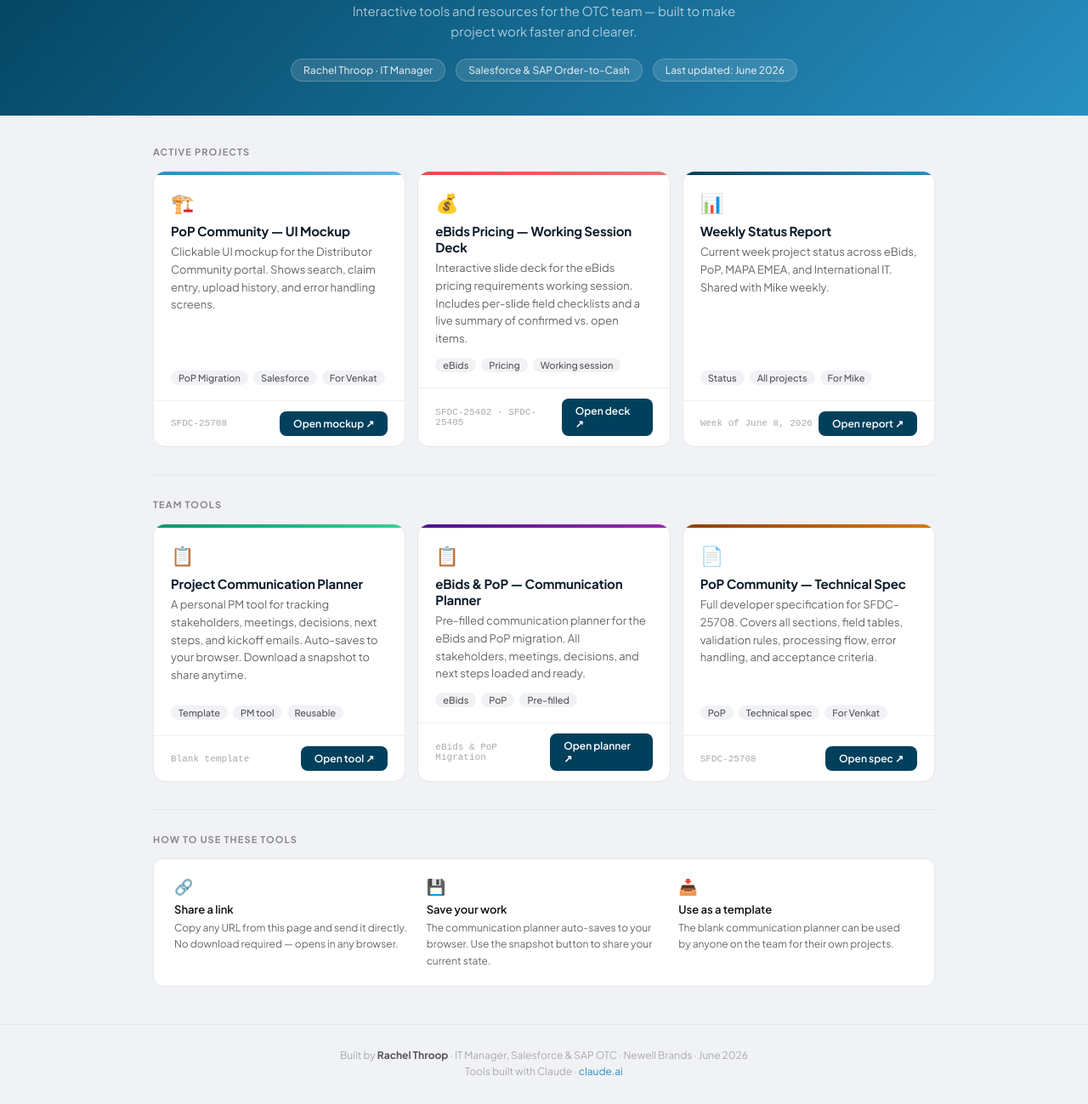
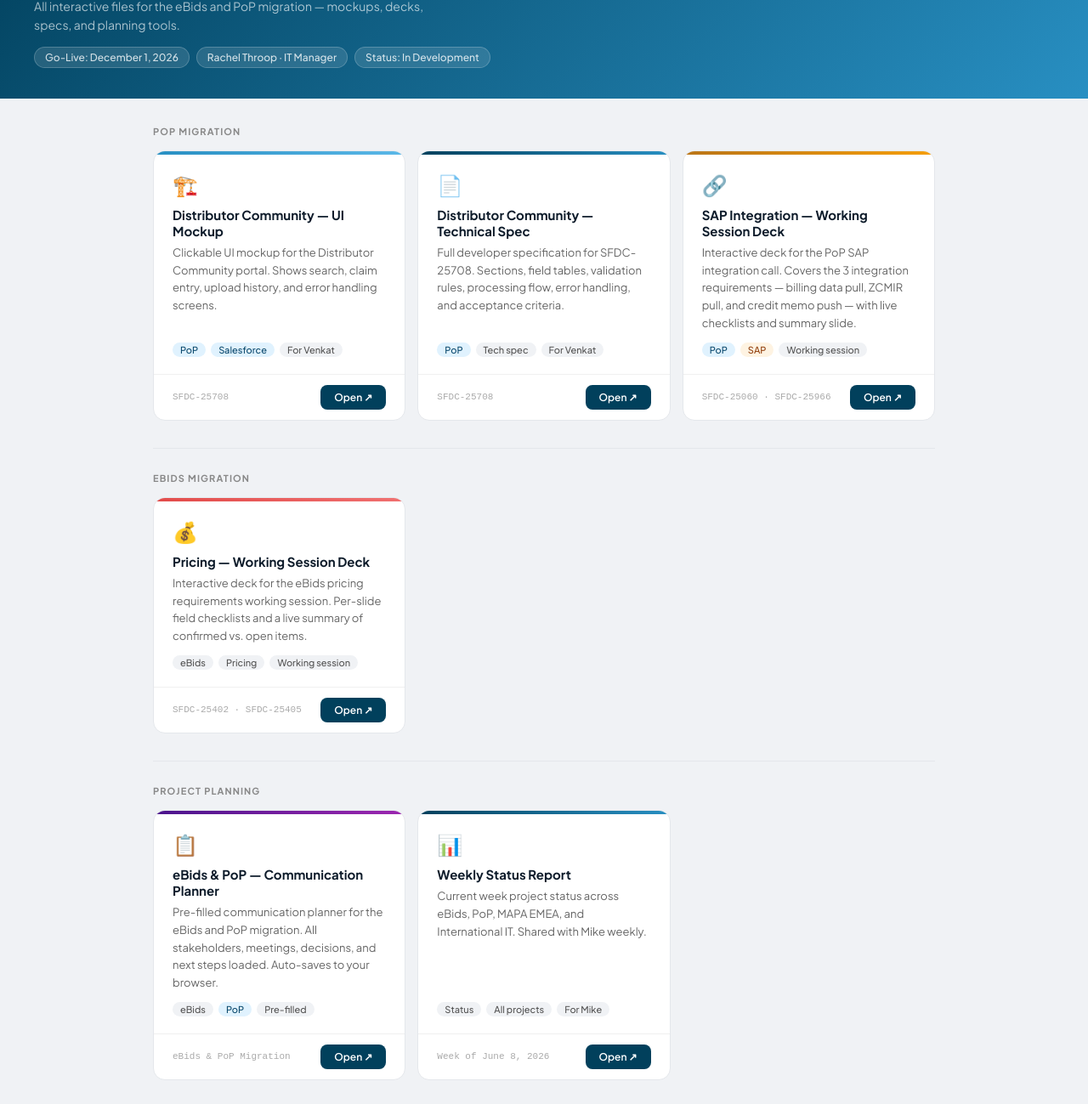
Before and after one commit to Rachel-Throop-NWL/WeeklyUpdates, a plain HTML site: page ebids-pop-project.html in a window 1280 px wide. Shown: the part 122-1421 px from the top of the page at 85% size. Drawn offline with Linux system fonts and the light colour scheme.

Commit message:
Add files via upload

```diff
--- a/ebids-pop-project.html
+++ b/ebids-pop-project.html
@@ -3,100 +3,143 @@
 <head>
 <meta charset="UTF-8">
 <meta name="viewport" content="width=device-width, initial-scale=1.0">
-<title>Rachel Throop — IT Project Tools</title>
+<title>eBids & PoP Project Hub — IT Toolbox</title>
 <link href="https://fonts.googleapis.com/css2?family=Plus+Jakarta+Sans:wght@300;400;500;600;700&display=swap" rel="stylesheet">
 <style>
 *{box-sizing:border-box;margin:0;padding:0}
-body{font-family:'Plus Jakarta Sans',sans-serif;background:#F0F2F5;color:#111;min-height:100vh}
-
-.hero{background:linear-gradient(135deg,#01405C 0%,#288FC2 100%);padding:48px 40px 40px;text-align:center}
-.hero-eyebrow{font-size:12px;font-weight:500;letter-spacing:.12em;text-transform:uppercase;color:rgba(255,255,255,0.6);margin-bottom:12px}
-.hero h1{font-size:32px;font-weight:700;color:#fff;letter-spacing:-.02em;margin-bottom:8px}
-.hero p{font-size:15px;color:rgba(255,255,255,0.65);max-width:480px;margin:0 auto;line-height:1.6}
-.hero-meta{display:flex;align-items:center;justify-content:center;gap:12px;margin-top:20px;flex-wrap:wrap}
-.meta-pill{background:rgba(255,255,255,0.12);border:1px solid rgba(255,255,255,0.2);color:rgba(255,255,255,0.8);font-size:12px;font-weight:500;padding:5px 14px;border-radius:20px}
-
-.main{padding:36px 40px;max-width:1000px;margin:0 auto}
+body{font-family:'Plus Jakarta Sans',sans-serif;background:#F0F2F5;color:#111;min-height:100vh;display:flex;flex-direction:column}
+.hero{background:linear-gradient(135deg,#01405C 0%,#288FC2 100%);padding:40px 40px 36px}
+.hero-back{font-size:12px;color:rgba(255,255,255,0.7);margin-bottom:16px;cursor:pointer;display:inline-flex;align-items:center;gap:5px;text-decoration:none}
+.hero-back:hover{color:#fff}
+.hero h1{font-size:28px;font-weight:700;color:#fff;letter-spacing:-.02em;margin-bottom:6px}
+.hero p{font-size:14px;color:rgba(255,255,255,0.65);max-width:500px;line-height:1.6}
+.hero-meta{display:flex;gap:8px;flex-wrap:wrap;margin-top:14px}
+.meta-pill{background:rgba(255,255,255,0.12);border:1px solid rgba(255,255,255,0.2);color:rgba(255,255,255,0.8);font-size:12px;font-weight:500;padding:4px 12px;border-radius:20px}
+.main{flex:1;padding:32px 40px;max-width:1000px;margin:0 auto;width:100%}
 .section-label{font-size:11px;font-weight:700;letter-spacing:.1em;text-transform:uppercase;color:#888;margin-bottom:16px}
-
-.grid{display:grid;grid-template-columns:repeat(auto-fill,minmax(280px,1fr));gap:14px;margin-bottom:32px}
-
+.grid{display:grid;grid-template-columns:repeat(auto-fill,minmax(290px,1fr));gap:14px;margin-bottom:32px}
 .card{background:#fff;border:1px solid #E4E7EB;border-radius:14px;overflow:hidden;transition:box-shadow .2s,transform .2s;display:flex;flex-direction:column}
-.card:hover{box-shadow:0 4px 20px rgba(0,0,0,0.1);transform:translateY(-2px)}
+.card:hover{box-shadow:0 4px 20px rgba(0,0,0,0.09);transform:translateY(-2px)}
 .card-accent{height:4px}
-.card-body{padding:18px 20px;flex:1;display:flex;flex-direction:column}
-.card-icon{font-size:22px;margin-bottom:10px}
-.card-title{font-size:15px;font-weight:700;color:#0D1B2A;margin-bottom:5px;letter-spacing:-.01em}
+.card-body{padding:20px 22px;flex:1;display:flex;flex-direction:column}
+.card-icon{font-size:24px;margin-bottom:10px}
+.card-title{font-size:15px;font-weight:700;color:#0D1B2A;margin-bottom:6px}
 .card-desc{font-size:13px;color:#666;line-height:1.6;flex:1}
 .card-tags{display:flex;gap:6px;flex-wrap:wrap;margin-top:12px}
 .tag{font-size:11px;font-weight:500;padding:2px 9px;border-radius:20px;background:#F0F2F5;color:#555}
-.card-footer{padding:12px 20px;border-top:1px solid #F0F0F0;display:flex;align-items:center;justify-content:space-between}
+.tag-blue{background:#E0F2FE;color:#0C4A6E}
+.tag-amber{background:#FEF3E2;color:#92400E}
+.card-footer{padding:12px 22px;border-top:1px solid #F0F0F0;display:flex;align-items:center;justify-content:space-between}
 .card-jira{font-size:11px;color:#aaa;font-family:monospace}
 .open-btn{display:inline-flex;align-items:center;gap:5px;padding:7px 16px;background:#01405C;color:#fff;border-radius:8px;font-size:12px;font-weight:600;text-decoration:none;transition:background .15s}
 .open-btn:hover{background:#012d41}
-.open-btn-outline{background:transparent;color:#01405C;border:1px solid #01405C}
-.open-btn-outline:hover{background:#E8F4FA}
-
 .divider{border:none;border-top:1px solid #E4E7EB;margin:8px 0 28px}
-
-.footer{text-align:center;padding:28px 40px;font-size:12px;color:#aaa;border-top:1px solid #E4E7EB;margin-top:8px}
-.footer strong{color:#555}
-
-@media(max-width:600px){.hero{padding:36px 20px 28px}.main{padding:24px 18px}.grid{grid-template-columns:1fr}}
+.footer{text-align:center;padding:24px 40px;font-size:12px;color:#aaa;border-top:1px solid #E4E7EB}
+@media(max-width:600px){.hero{padding:28px 20px}.main{padding:24px 18px}.grid{grid-template-columns:1fr}}
 </style>
 </head>
 <body>
 
 <div class="hero">
-  <div class="hero-eyebrow">Newell Brands · Information Technology</div>
-  <h1>IT Project Tools</h1>
-  <p>Interactive tools and resources for the OTC team — built to make project work faster and clearer.</p>
+  <a href="index.html" class="hero-back">← IT Toolbox</a>
+  <h1>🗂️ eBids & PoP Project Hub</h1>
+  <p>All interactive files for the eBids and PoP migration — mockups, decks, specs, and planning tools.</p>
   <div class="hero-meta">
+    <span class="meta-pill">Go-Live: December 1, 2026</span>
     <span class="meta-pill">Rachel Throop · IT Manager</span>
-    <span class="meta-pill">Salesforce & SAP Order-to-Cash</span>
-    <span class="meta-pill">Last updated: June 2026</span>
+    <span class="meta-pill">Status: In Development</span>
   </div>
 </div>
 
 <div class="main">
 
-  <!-- ACTIVE PROJECTS -->
-  <div class="section-label">Active projects</div>
+  <!-- PoP -->
+  <div class="section-label">PoP Migration</div>
   <div class="grid">
 
     <div class="card">
       <div class="card-accent" style="background:linear-gradient(90deg,#288FC2,#5BB8E8)"></div>
       <div class="card-body">
         <div class="card-icon">🏗️</div>
-        <div class="card-title">PoP Community — UI Mockup</div>
+        <div class="card-title">Distributor Community — UI Mockup</div>
         <div class="card-desc">Clickable UI mockup for the Distributor Community portal. Shows search, claim entry, upload history, and error handling screens.</div>
-        <div class="card-tags">
-          <span class="tag">PoP Migration</span>
-          <span class="tag">Salesforce</span>
-          <span class="tag">For Venkat</span>
-        </div>
+        <div class="card-tags"><span class="tag tag-blue">PoP</span><span class="tag tag-blue">Salesforce</span><span class="tag">For Venkat</span></div>
       </div>
       <div class="card-footer">
         <span class="card-jira">SFDC-25708</span>
-        <a href="SFDC-25708-UI-Mockup.html" class="open-btn" target="_blank">Open mockup ↗</a>
+        <a href="SFDC-25708-UI-Mockup.html" class="open-btn" target="_blank">Open ↗</a>
       </div>
     </div>
+
+    <div class="card">
+      <div class="card-accent" style="background:linear-gradient(90deg,#01405C,#288FC2)"></div>
+      <div class="card-body">
+        <div class="card-icon">📄</div>
+        <div class="card-title">Distributor Community — Technical Spec</div>
+        <div class="card-desc">Full developer specification for SFDC-25708. Sections, field tables, validation rules, processing flow, error handling, and acceptance criteria.</div>
+        <div class="card-tags"><span class="tag tag-blue">PoP</span><span class="tag">Tech spec</span><span class="tag">For Venkat</span></div>
+      </div>
+      <div class="card-footer">
+        <span class="card-jira">SFDC-25708</span>
+        <a href="SFDC-25708-PoP-Community-Design-Spec.html" class="open-btn" target="_blank">Open ↗</a>
+      </div>
+    </div>
+
+    <div class="card">
+      <div class="card-accent" style="background:linear-gradient(90deg,#BA7517,#F59E0B)"></div>
+      <div class="card-body">
+        <div class="card-icon">🔗</div>
+        <div class="card-title">SAP Integration — Working Session Deck</div>
+        <div class="card-desc">Interactive deck for the PoP SAP integration call. Covers the 3 integration requirements — billing data pull, ZCMIR pull, and credit memo push — with live checklists and summary slide.</div>
+        <div class="card-tags"><span class="tag tag-blue">PoP</span><span class="tag tag-amber">SAP</span><span class="tag">Working session</span></div>
+      </div>
+      <div class="card-footer">
+        <span class="card-jira">SFDC-25060 · SFDC-25966</span>
+        <a href="pop-sap-integration-deck.html" class="open-btn" target="_blank">Open ↗</a>
+      </div>
+    </div>
+
+  </div>
+
+  <hr class="divider">
+
+  <!-- eBids -->
+  <div class="section-label">eBids Migration</div>
+  <div class="grid">
 
     <div class="card">
       <div class="card-accent" style="background:linear-gradient(90deg,#E24B4A,#F07070)"></div>
       <div class="card-body">
         <div class="card-icon">💰</div>
-        <div class="card-title">eBids Pricing — Working Session Deck</div>
-        <div class="card-desc">Interactive slide deck for the eBids pricing requirements working session. Includes per-slide field checklists and a live summary of confirmed vs. open items.</div>
-        <div class="card-tags">
-          <span class="tag">eBids</span>
-          <span class="tag">Pricing</span>
-          <span class="tag">Working session</span>
-        </div>
+        <div class="card-title">Pricing — Working Session Deck</div>
+        <div class="card-desc">Interactive deck for the eBids pricing requirements working session. Per-slide field checklists and a live summary of confirmed vs. open items.</div>
+        <div class="card-tags"><span class="tag">eBids</span><span class="tag">Pricing</span><span class="tag">Working session</span></div>
       </div>
       <div class="card-footer">
         <span class="card-jira">SFDC-25402 · SFDC-25405</span>
-        <a href="ebids-pricing-deck.html" class="open-btn" target="_blank">Open deck ↗</a>
+        <a href="ebids-pricing-deck.html" class="open-btn" target="_blank">Open ↗</a>
+      </div>
+    </div>
+
+  </div>
+
+  <hr class="divider">
+
+  <!-- Project planning -->
+  <div class="section-label">Project planning</div>
+  <div class="grid">
+
+    <div class="card">
+      <div class="card-accent" style="background:linear-gradient(90deg,#4A148C,#9C27B0)"></div>
+      <div class="card-body">
+        <div class="card-icon">📋</div>
+        <div class="card-title">eBids & PoP — Communication Planner</div>
+        <div class="card-desc">Pre-filled communication planner for the eBids and PoP migration. All stakeholders, meetings, decisions, and next steps loaded. Auto-saves to your browser.</div>
+        <div class="card-tags"><span class="tag">eBids</span><span class="tag tag-blue">PoP</span><span class="tag">Pre-filled</span></div>
+      </div>
+      <div class="card-footer">
+        <span class="card-jira">eBids & PoP Migration</span>
+        <a href="pcp-ebids-pop.html" class="open-btn" target="_blank">Open ↗</a>
       </div>
     </div>
 
@@ -106,109 +149,21 @@
         <div class="card-icon">📊</div>
         <div class="card-title">Weekly Status Report</div>
         <div class="card-desc">Current week project status across eBids, PoP, MAPA EMEA, and International IT. Shared with Mike weekly.</div>
-        <div class="card-tags">
-          <span class="tag">Status</span>
-          <span class="tag">All projects</span>
-          <span class="tag">For Mike</span>
-        </div>
+        <div class="card-tags"><span class="tag">Status</span><span class="tag">All projects</span><span class="tag">For Mike</span></div>
       </div>
       <div class="card-footer">
         <span class="card-jira">Week of June 8, 2026</span>
-        <a href="status-jun04-simple.html" class="open-btn" target="_blank">Open report ↗</a>
+        <a href="status-jun04-simple.html" class="open-btn" target="_blank">Open ↗</a>
       </div>
     </div>
 
   </div>
 
-  <hr class="divider">
-
-  <!-- TEAM TOOLS -->
-  <div class="section-label">Team tools</div>
-  <div class="grid">
-
-    <div class="card">
-      <div class="card-accent" style="background:linear-gradient(90deg,#059669,#34D399)"></div>
-      <div class="card-body">
-        <div class="card-icon">📋</div>
-        <div class="card-title">Project Communication Planner</div>
-        <div class="card-desc">A personal PM tool for tracking stakeholders, meetings, decisions, next steps, and kickoff emails. Auto-saves to your browser. Download a snapshot to share anytime.</div>
-        <div class="card-tags">
-          <span class="tag">Template</span>
-          <span class="tag">PM tool</span>
-          <span class="tag">Reusable</span>
-        </div>
-      </div>
-      <div class="card-footer">
-        <span class="card-jira">Blank template</span>
-        <a href="project-communication-planner.html" class="open-btn" target="_blank">Open tool ↗</a>
-      </div>
-    </div>
-
-    <div class="card">
-      <div class="card-accent" style="background:linear-gradient(90deg,#4A148C,#9C27B0)"></div>
-      <div class="card-body">
-        <div class="card-icon">📋</div>
-        <div class="card-title">eBids & PoP — Communication Planner</div>
-        <div class="card-desc">Pre-filled communication planner for the eBids and PoP migration. All stakeholders, meetings, decisions, and next steps loaded and ready.</div>
-        <div class="card-tags">
-          <span class="tag">eBids</span>
-          <span class="tag">PoP</span>
-          <span class="tag">Pre-filled</span>
-        </div>
-      </div>
-      <div class="card-footer">
-        <span class="card-jira">eBids & PoP Migration</span>
-        <a href="pcp-ebids-pop.html" class="open-btn" target="_blank">Open planner ↗</a>
-      </div>
-    </div>
-
-    <div class="card">
-      <div class="card-accent" style="background:linear-gradient(90deg,#92400E,#D97706)"></div>
-      <div class="card-body">
-        <div class="card-icon">📄</div>
-        <div class="card-title">PoP Community — Technical Spec</div>
-        <div class="card-desc">Full developer specification for SFDC-25708. Covers all sections, field tables, validation rules, processing flow, error handling, and acceptance criteria.</div>
-        <div class="card-tags">
-          <span class="tag">PoP</span>
-          <span class="tag">Technical spec</span>
-          <span class="tag">For Venkat</span>
-        </div>
-      </div>
-      <div class="card-footer">
-        <span class="card-jira">SFDC-25708</span>
-        <a href="SFDC-25708-PoP-Community-Design-Spec.html" class="open-btn" target="_blank">Open spec ↗</a>
-      </div>
-    </div>
-
-  </div>
-
-  <hr class="divider">
-
-  <!-- HOW TO USE -->
-  <div class="section-label">How to use these tools</div>
-  <div style="background:#fff;border:1px solid #E4E7EB;border-radius:12px;padding:20px 24px;display:grid;grid-template-columns:1fr 1fr 1fr;gap:20px">
-    <div>
-      <div style="font-size:18px;margin-bottom:8px">🔗</div>
-      <div style="font-size:13px;font-weight:600;color:#111;margin-bottom:4px">Share a link</div>
-      <div style="font-size:12px;color:#666;line-height:1.6">Copy any URL from this page and send it directly. No download required — opens in any browser.</div>
-    </div>
-    <div>
-      <div style="font-size:18px;margin-bottom:8px">💾</div>
-      <div style="font-size:13px;font-weight:600;color:#111;margin-bottom:4px">Save your work</div>
-      <div style="font-size:12px;color:#666;line-height:1.6">The communication planner auto-saves to your browser. Use the snapshot button to share your current state.</div>
-    </div>
-    <div>
-      <div style="font-size:18px;margin-bottom:8px">📥</div>
-      <div style="font-size:13px;font-weight:600;color:#111;margin-bottom:4px">Use as a template</div>
-      <div style="font-size:12px;color:#666;line-height:1.6">The blank communication planner can be used by anyone on the team for their own projects.</div>
-    </div>
-  </div>
-
 </div>
 
 <div class="footer">
-  Built by <strong>Rachel Throop</strong> · IT Manager, Salesforce & SAP OTC · Newell Brands · June 2026<br>
-  <span style="margin-top:4px;display:block">Tools built with Claude · <a href="https://claude.ai" style="color:#288FC2;text-decoration:none">claude.ai</a></span>
+  <a href="index.html" style="color:#288FC2;text-decoration:none">← Back to IT Toolbox</a> &nbsp;·&nbsp;
+  Built by <strong>Rachel Throop</strong> · Newell Brands IT · June 2026
 </div>
 
 </body>
```
Also changed, not shown: index.html (added, +130 -0 lines), templates.html (added, +113 -0 lines).
